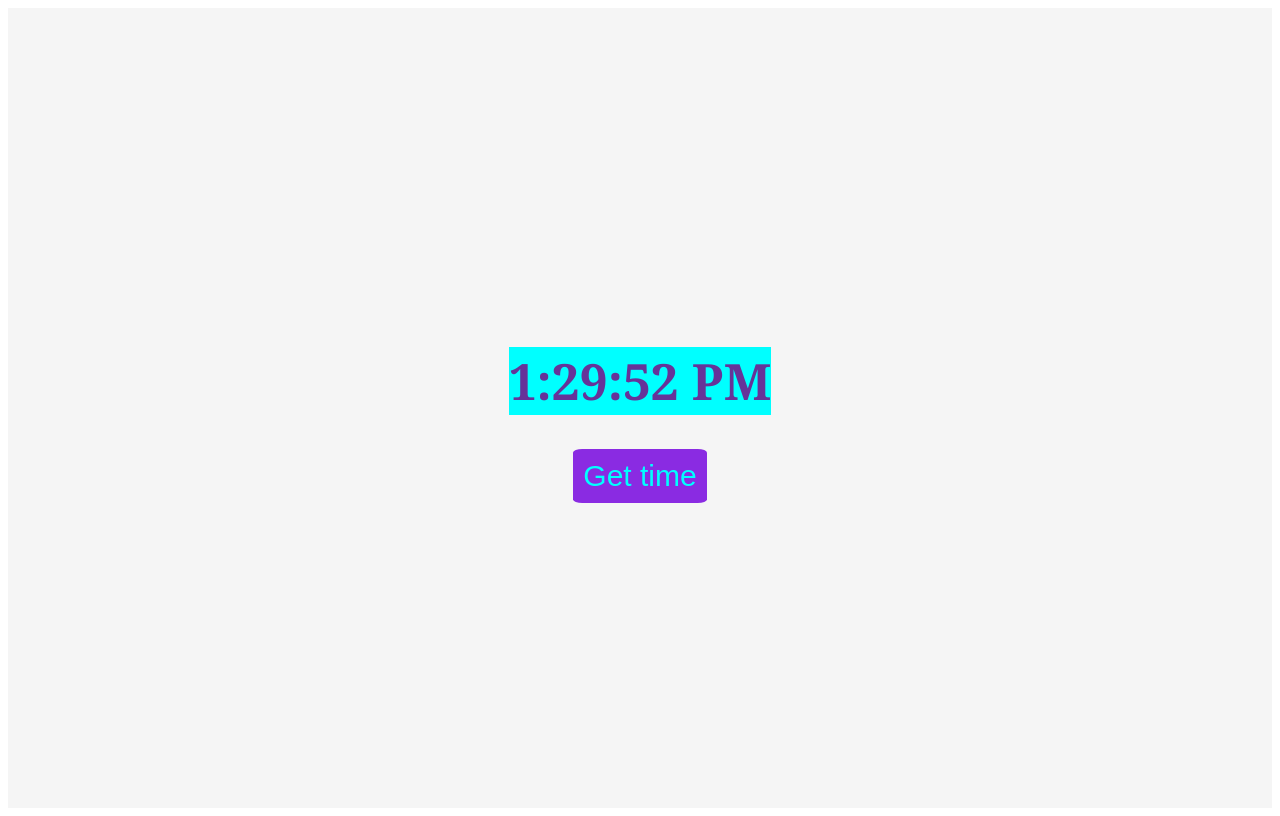
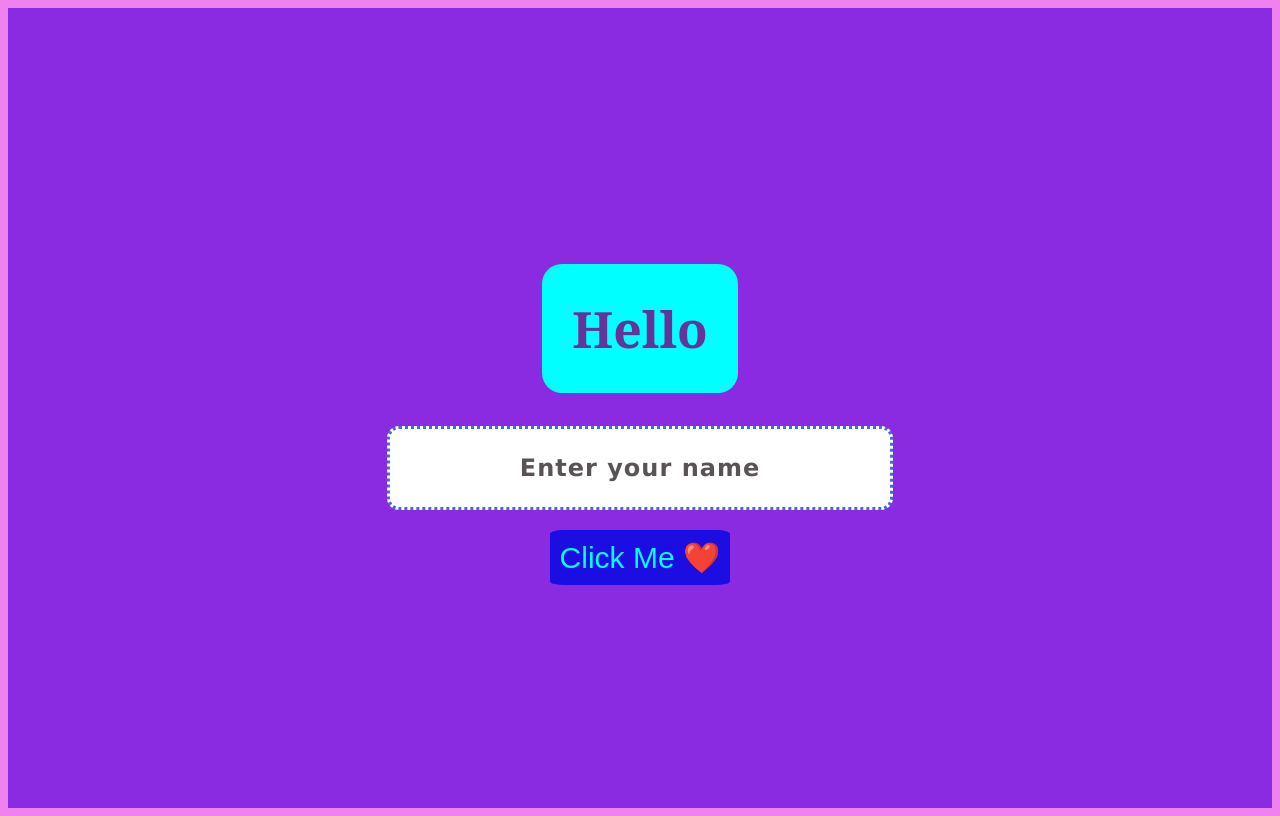
Before and after one commit to xitizupreti/Simple-Form, a React (Create React App) app: page / in a window 1280 px wide. Built offline with nearby package versions, Linux system fonts and the light colour scheme.

Commit message:
target.value

```diff
--- a/src/App.jsx
+++ b/src/App.jsx
@@ -1,26 +1,17 @@
 import React, { useState } from "react";
 
-function Time() {
-  var current = new Date();
-  var tim = current.toLocaleTimeString();
-  return tim;
-}
-
 const App = () => {
-  var t = Time();
-  const [timee /*current value*/, setTime /*Updated value*/] =
-    useState(t); /*initial value*/
-
-  const time=()=>{
-      t=Time();
-    setTime(t);
+  const [state, setState]=useState();
+  const e=(dis)=>{
+    var val=setState(dis.target.value);
+    return val;
   }
-
   return (
     <>
       <div>
-        <h1>{timee}</h1>
-        <button onClick={time}>Get time</button>
+        <h1>Hello {state}</h1>
+        <input type="text" placeholder="Enter your name" onChange={e}></input>
+        <button>Click Me ❤️</button>
       </div>
     </>
   );
--- a/src/index.css
+++ b/src/index.css
@@ -3,27 +3,64 @@
     padding: 0;
     margin: 0;
 } */
+body{
+    background-color: violet;
+}
 div{
+    background-color: blueviolet;
     height: 100vh;
     display : flex;
     flex-direction: column;
     justify-content : center;
     align-items : center;
-    background-color: whitesmoke;
 }
 
 button{
     padding: 10px;
     color: aqua;
-    background-color: blueviolet;
+    background-color: rgb(28, 13, 226);
     cursor: pointer;
     border: none;
     border-radius: 7%;
     font-size: 30px;
 }
 h1{
+    text-transform: capitalize;
+    width: auto;
+    max-width: 100vh;
+    max-height: 200px;
     background-color: aqua;
+    border-radius: 20px;
+    padding: 6%;
+    overflow:scroll;
     font-size: 50px;
     color: rebeccapurple;
     font-family: Cambria, Cochin, Georgia, Times, 'Times New Roman', serif;
 }
+
+h1::-webkit-scrollbar{
+    display: none;
+}
+
+input{
+    width: 450px;
+    padding: 25px;
+    color: rgb(90, 83, 83);
+    font-size: 150%;
+    font-weight: 900;
+    letter-spacing: 1px;
+    font-family:'Franklin Gothic Medium', 'Arial Narrow', Arial, sans-serif;
+    margin-bottom: 20px;
+    border-radius: 12px;
+    border: dotted royalblue;
+}
+input:focus{
+    outline: none;
+}
+input::placeholder{
+    text-align: center;
+    color: rgb(90, 83, 83);
+    font-family:Verdana, Geneva, Tahoma, sans-serif;
+    font-weight:bolder;
+    font-size: 100%;
+}
```
